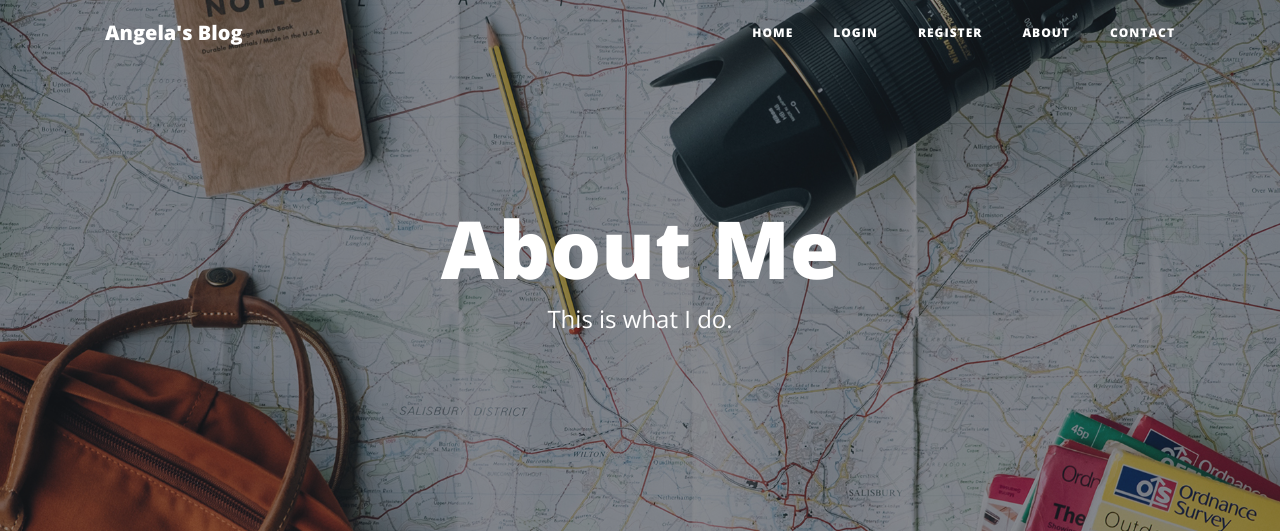
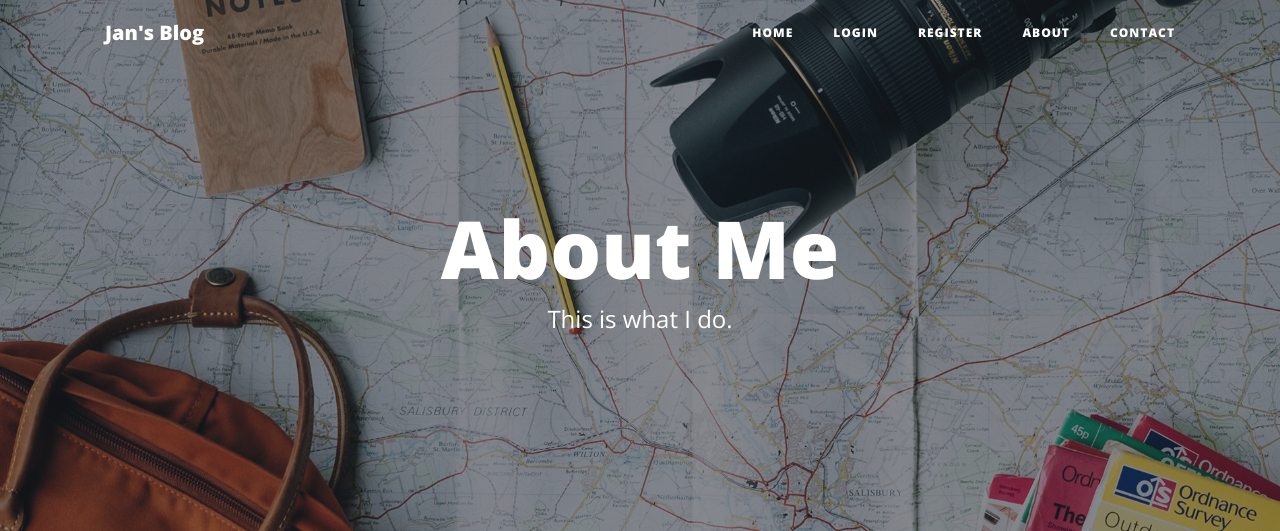
Before and after one commit to JIFletcher/blog-site, a Flask app: page /about in a window 1280 px wide. Shown: the top 531 px of the page. Run offline with Flask 2, Linux system fonts and the light colour scheme; some libraries are stand-ins or nearby versions.

Commit message:
Tiny visual improvement

```diff
--- a/templates/header.html
+++ b/templates/header.html
@@ -8,7 +8,7 @@
   <meta name="description" content="">
   <meta name="author" content="">
 
-  <title>Angela's Blog</title>
+  <title>Jan's Blog</title>
 
   <!-- Bootstrap core CSS -->
   <link href="{{ url_for('static', filename='vendor/bootstrap/css/bootstrap.min.css') }}" rel="stylesheet">
@@ -28,7 +28,7 @@
   <!-- Navigation -->
   <nav class="navbar navbar-expand-lg navbar-light fixed-top" id="mainNav">
     <div class="container">
-      <a class="navbar-brand" href="{{url_for('get_all_posts')}}">Angela's Blog</a>
+      <a class="navbar-brand" href="{{url_for('get_all_posts')}}">Jan's Blog</a>
       <button class="navbar-toggler navbar-toggler-right" type="button" data-toggle="collapse" data-target="#navbarResponsive" aria-controls="navbarResponsive" aria-expanded="false" aria-label="Toggle navigation">
         Menu
         <i class="fas fa-bars"></i>
--- a/templates/index.html
+++ b/templates/index.html
@@ -7,7 +7,7 @@
       <div class="row">
         <div class="col-lg-8 col-md-10 mx-auto">
           <div class="site-heading">
-            <h1>Angela's Blog</h1>
+            <h1>Jan's Blog</h1>
             <span class="subheading">A collection of random musings.</span>
           </div>
         </div>
```
